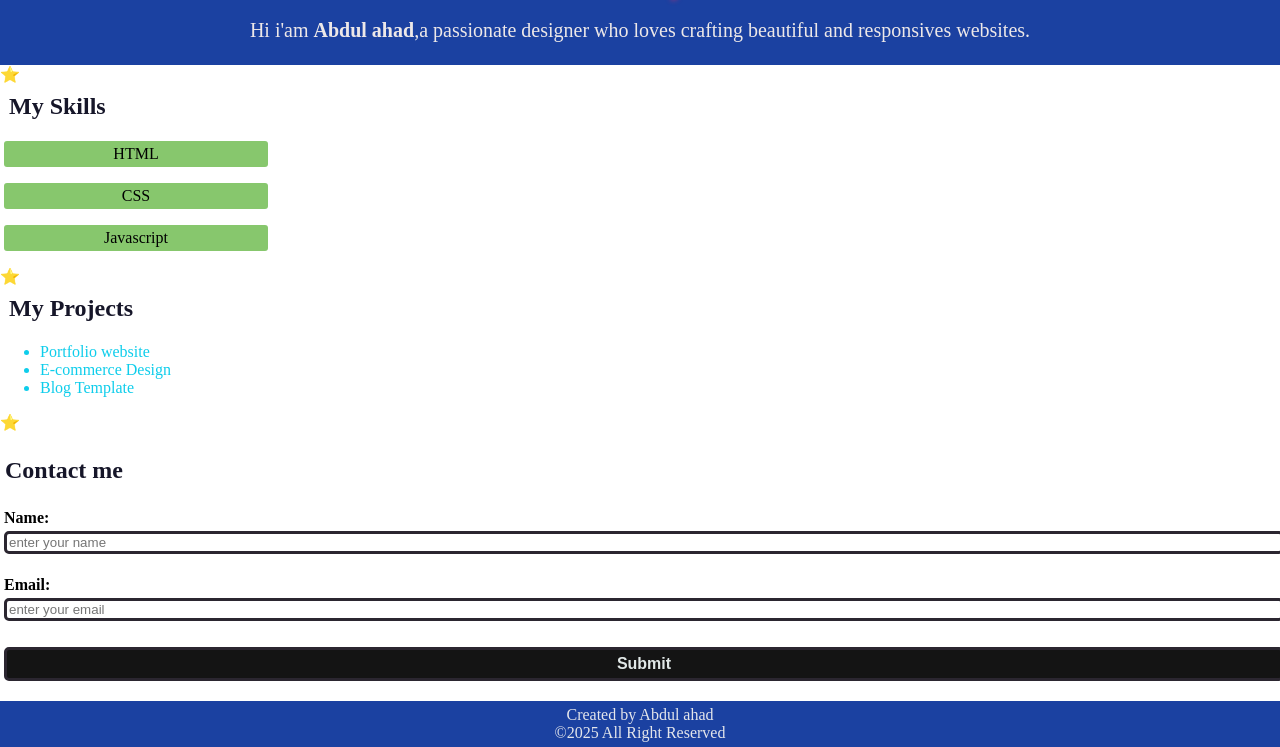
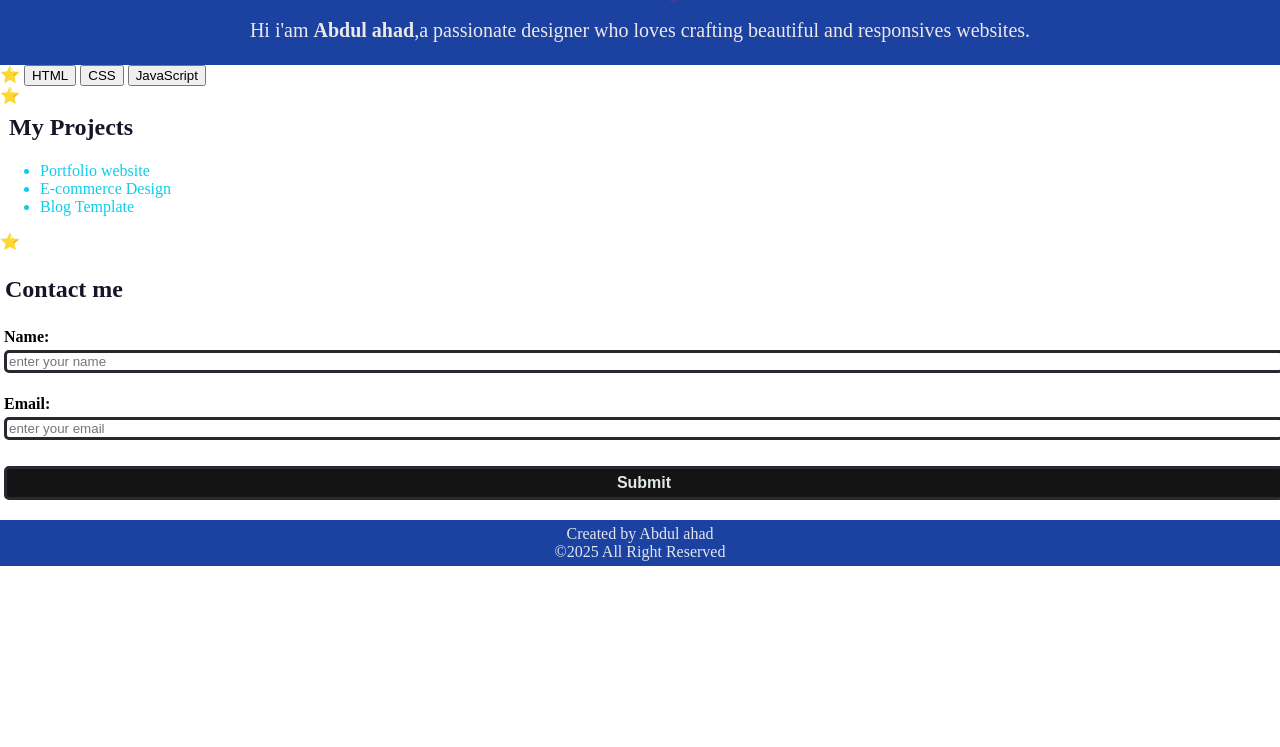
Before and after one commit to abdul-ahad040/Portfolio-, a plain HTML site: page index.html in a window 1280 px wide. Shown: the part 64-811 px from the top of the page. Drawn offline with Linux system fonts and the light colour scheme.

Commit message:
Update index.html

```diff
--- a/index.html
+++ b/index.html
@@ -15,10 +15,9 @@
     </header>
     <main>
     <div id="skills">
-      <h2>My Skills</h2>
-      <p>HTML</p>
-      <p>CSS</p>
-      <p>Javascript</p>
+      <button>HTML </button>
+      <button>CSS </button>
+      <button>JavaScript </button>
 
     </div>
     <div id="projects">
```
